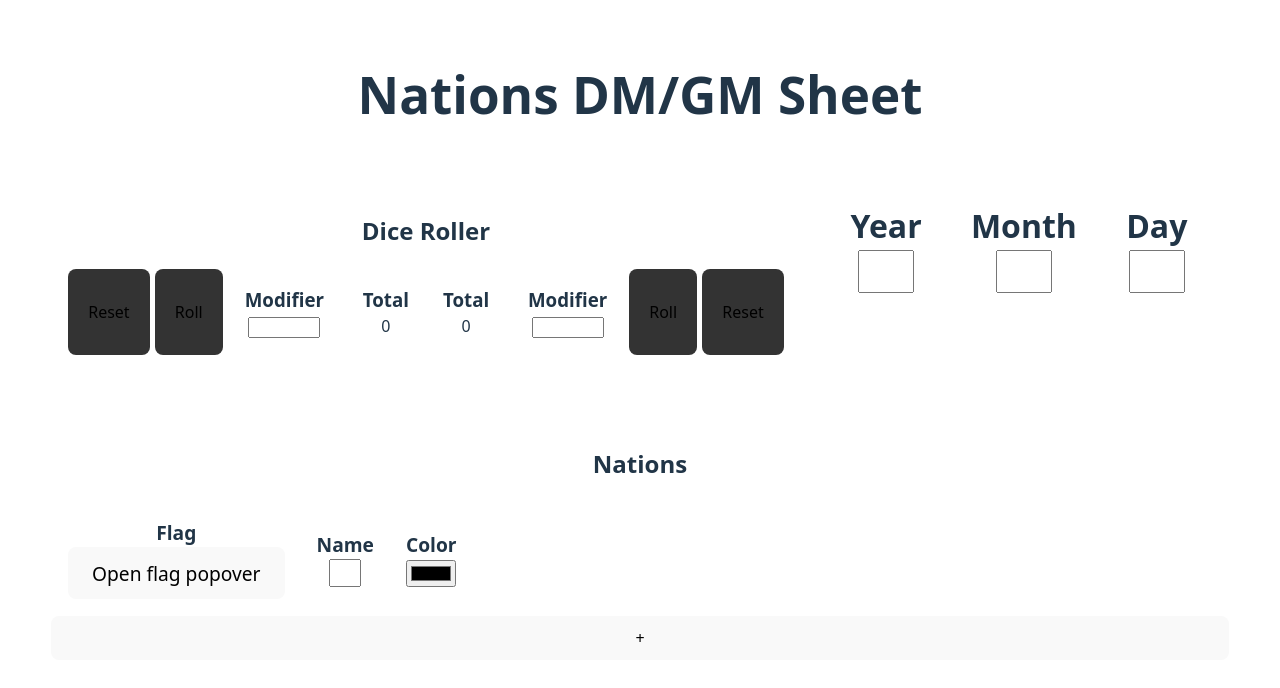
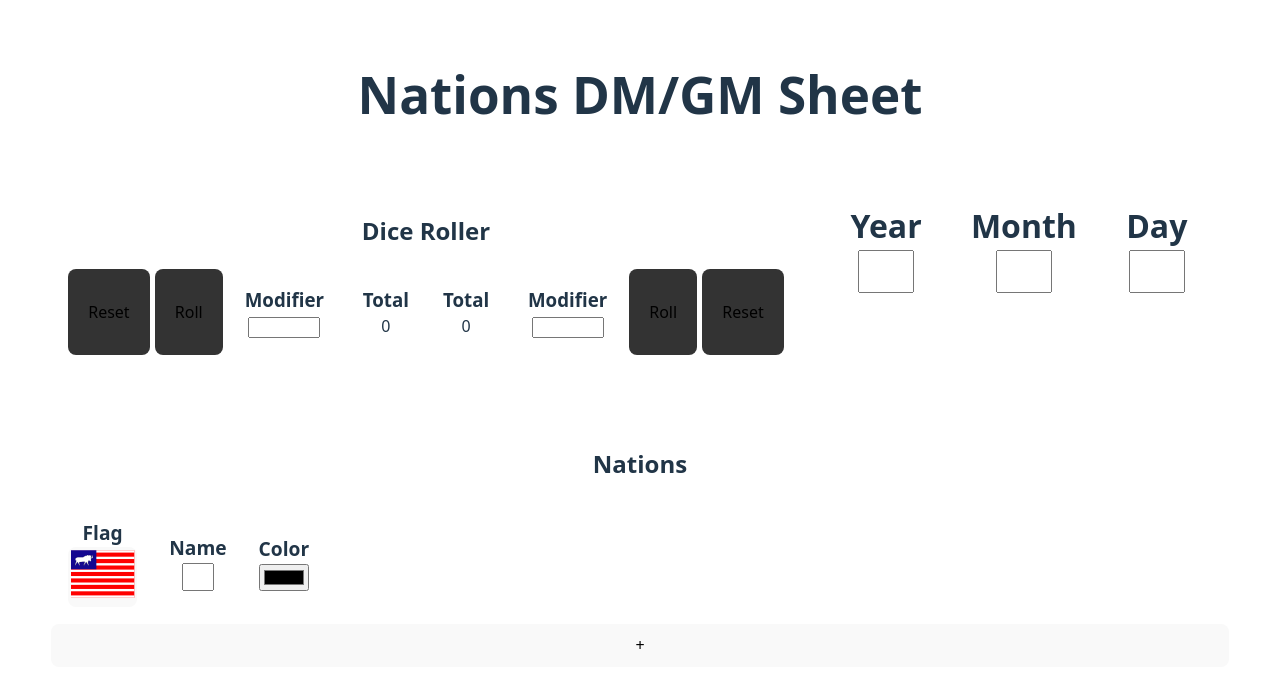
Before and after one commit to AlexanderChernyshev/nations_dm_sheet, a React (Vite) app: page / in a window 1280 px wide. Shown: the top 688 px of the page. Built offline with nearby package versions, Linux system fonts and the light colour scheme.

Commit message:
flags dialog with basic functionality

```diff
--- a/src/App.css
+++ b/src/App.css
@@ -157,3 +157,19 @@
   min-width: 1.5rem;
   field-sizing: content;
 }
+
+::backdrop {
+  background-image: linear-gradient(45deg,
+      gold,
+      goldenrod);
+  opacity: 0.75;
+}
+
+.flags-dialog-button {
+  padding: 0.1rem;
+}
+
+.flags-dialog-button img {
+  width: 4rem;
+  height: 3rem;
+}
--- a/src/NationSheet.tsx
+++ b/src/NationSheet.tsx
@@ -1,12 +1,32 @@
+import { useRef } from "react";
+
 function NationSheet() {
+  const dialogRef = useRef<HTMLDialogElement | null>(null);
+
+  function openFlags() {
+    dialogRef.current?.showModal();
+  }
+
+  function closeFlags() {
+    dialogRef.current?.close();
+  }
+
   return (
     <section className="nation-sheet">
       <section className="flag-selector">
         <p>Flag</p>
-        <button popoverTarget="flagpopover">Open flag popover</button>
-        <div id="flagpopover" popover="auto">
-          The flags will be here...
-        </div>
+        <button onClick={openFlags} className="flags-dialog-button">
+          <img src="/nations_dm_sheet_flags_01.svg" />
+        </button>
+        <dialog ref={dialogRef}>
+          <button autoFocus onClick={closeFlags}>
+            Close
+          </button>
+          <img src="/nations_dm_sheet_flags_01.svg" />
+          <img src="/nations_dm_sheet_flags_02.svg" />
+          <img src="/nations_dm_sheet_flags_03.svg" />
+          <img src="/nations_dm_sheet_flags_04.svg" />
+        </dialog>
       </section>
       <section className="nation-name">
         <p>Name</p>
```
